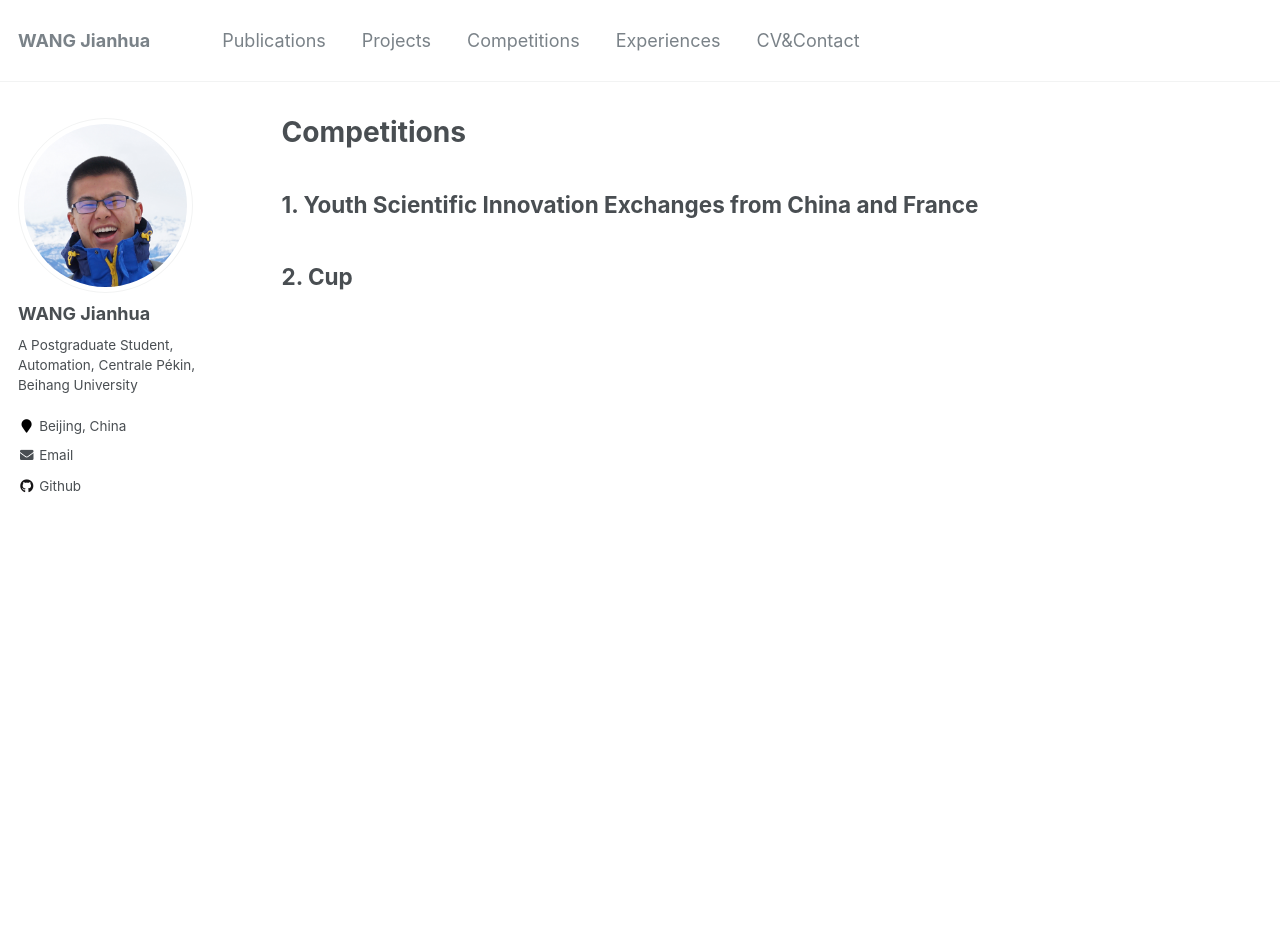
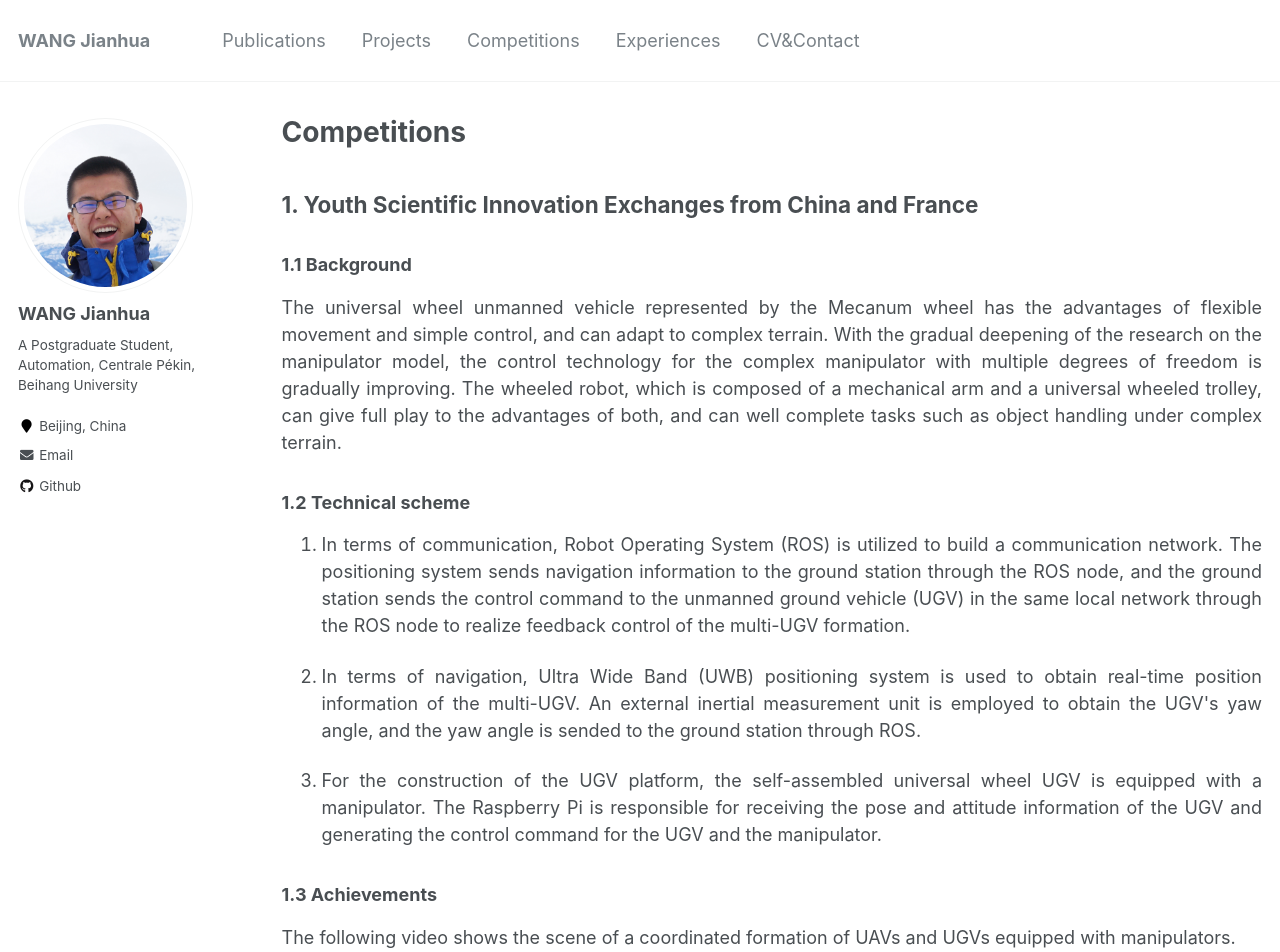
Before and after one commit to jianhua-WANG-ENS/old-homepage, a Jekyll site: the page built from _pages/Competitions.md, in a window 1280 px wide and 1400 px high. Shown: the top 952 px of the window. Built offline with Jekyll 4.4.1, drawn with Linux system fonts in a browser that asks for light colours; some of the changed text lies outside the part shown.

Commit message:
Update Competitions.

```diff
--- a/_pages/Competitions.md
+++ b/_pages/Competitions.md
@@ -18,5 +18,30 @@ author_profile: true
 
 ## 1. Youth Scientific Innovation Exchanges from China and France
 
+### 1.1 Background
+
+<!-- 以麦克纳姆轮为代表的万向轮无人车具有运动灵活，控制简单等优点，能够适应复杂的地形。随着对机械臂模型研究的逐步深入，针对多自由度的复杂机械臂的控制技术日渐完善。由机械臂和万向轮小车组合而成的轮式机器人可以充分发挥二者的优势，能够很好地完成在复杂地形下的物体搬运等任务。 -->
+
+<p style="text-align:justify; text-justify:inter-ideograph;">
+The universal wheel unmanned vehicle represented by the Mecanum wheel has the advantages of flexible movement and simple control, and can adapt to complex terrain. With the gradual deepening of the research on the manipulator model, the control technology for the complex manipulator with multiple degrees of freedom is gradually improving. The wheeled robot, which is composed of a mechanical arm and a universal wheeled trolley, can give full play to the advantages of both, and can well complete tasks such as object handling under complex terrain.
+</p>
+
+### 1.2 Technical scheme
+
+<!-- 1.	通信方面，该项目使用ROS搭建通信网络。导航定位系统通过ROS节点将导航信息发送至地面站，地面站将控制指令通过ROS节点发送到处于同一局域网的无人车，实现对无人车编队的反馈控制。
+2.	导航方面，该项目采用UWB定位系统来获取无人车编队的实时位置信息，采用外置的惯性测量单元获取无人车的偏航信息。并将这些信息通过ROS发送到地面站。
+3.	无人车平台搭建方面，使用自组装的万向轮无人车，搭载机械手，通过树莓派实现和地面站的信息交换，并通过树莓派控制无人车的运动和机械手的动作。
+4.	协同控制方面，我们通过ROS机器人系统收集并整合无人车的位置、偏航信息，并将信息传入地面站主控程序，通过协同控制算法计算导航数据和设定的表演轨迹得到控制指令。最后将控制指令发送给无人车，实现整个系统的闭环反馈控制。 -->
+
+1. <p style="text-align:justify; text-justify:inter-ideograph;">In terms of communication, Robot Operating System (ROS) is utilized to build a communication network. The positioning system sends navigation information to the ground station through the ROS node, and the ground station sends the control command to the unmanned ground vehicle (UGV) in the same local network through the ROS node to realize feedback control of the multi-UGV formation.</p>
+2. <p style="text-align:justify; text-justify:inter-ideograph;">In terms of navigation, Ultra Wide Band (UWB) positioning system is used to obtain real-time position information of the multi-UGV. An external inertial measurement unit is employed to obtain the UGV's yaw angle, and the yaw angle is sended to the ground station through ROS.</p>
+3. <p style="text-align:justify; text-justify:inter-ideograph;">For the construction of the UGV platform, the self-assembled universal wheel UGV is equipped with a manipulator. The Raspberry Pi is responsible for receiving the pose and attitude information of the UGV and generating the control command for the UGV and the manipulator.</p>
+
+### 1.3 Achievements
+
+The following video shows the scene of a coordinated formation of UAVs and UGVs equipped with manipulators.👇.
+
+  <iframe width="560" height="315" src="https://www.youtube.com/embed/wzu0CHlsenE" frameborder="0" allow="accelerometer; autoplay; encrypted-media; gyroscope; picture-in-picture" allowfullscreen></iframe>
+
 
 ## 2. Cup
```
Also changed, not shown: _pages/Publications.md (+3 -1 lines).
